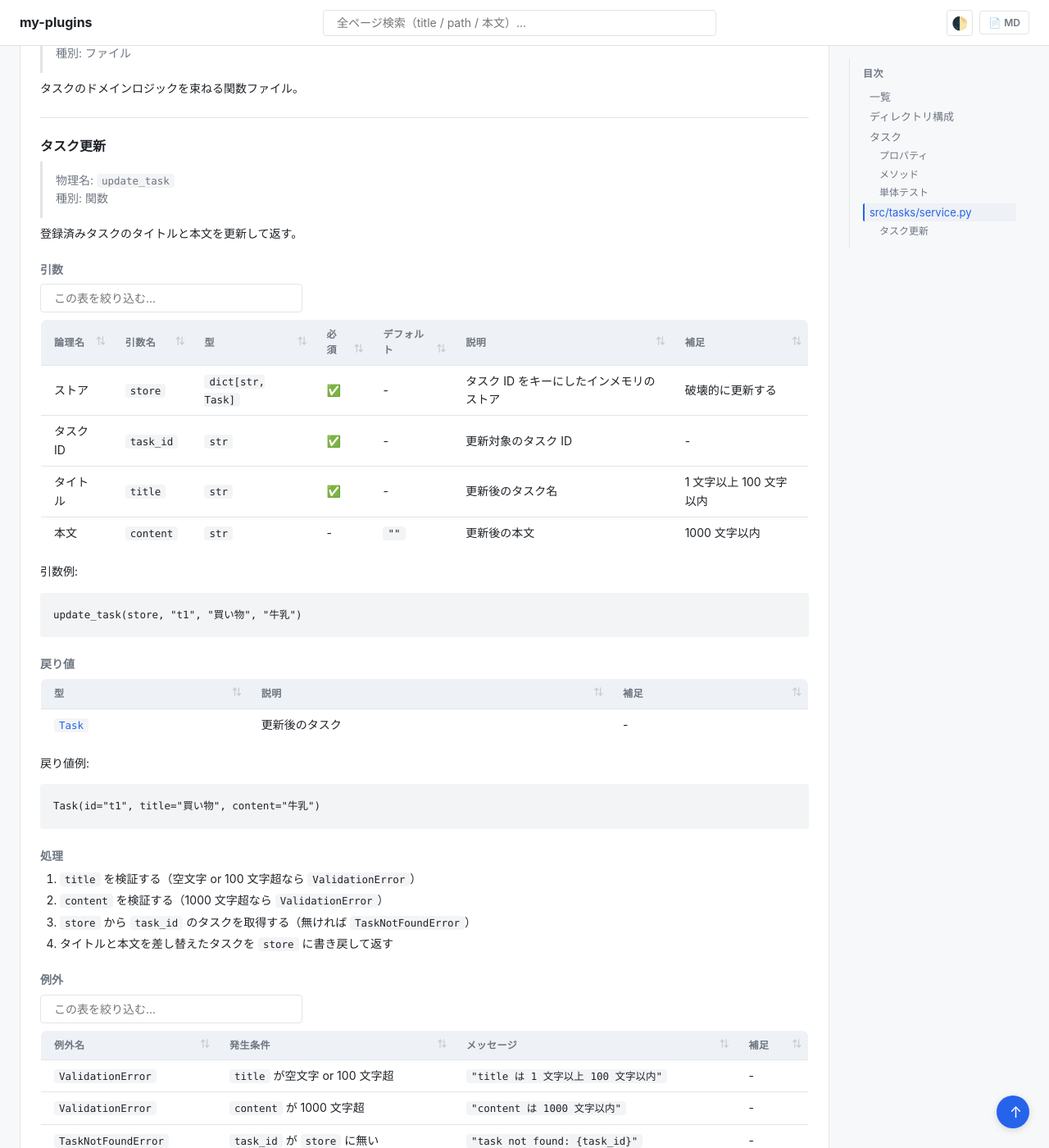
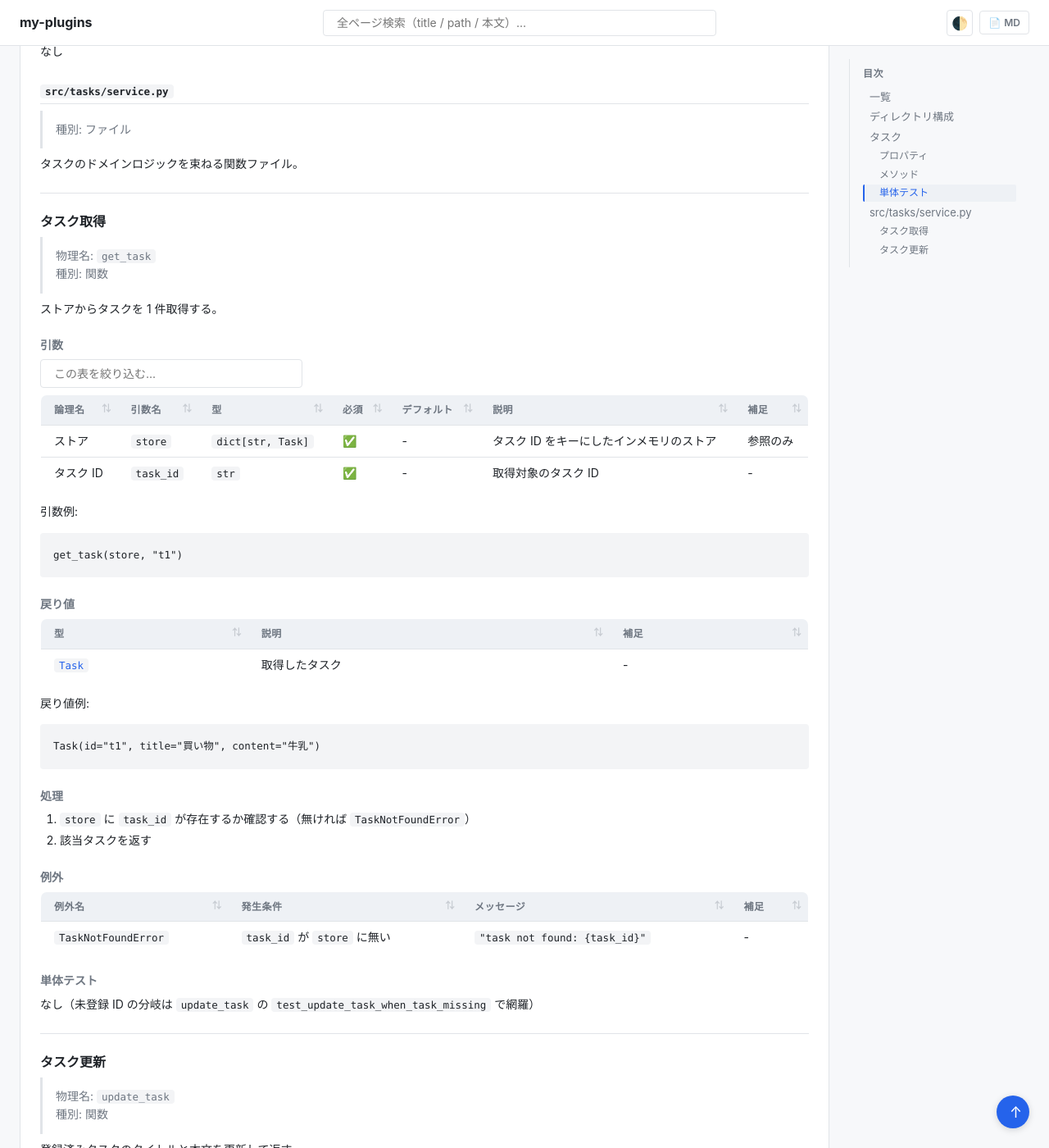
Before and after one commit to shuhei1101/ai-monitor-e2e, a Jekyll site: the page built from docs/wiki/設計図/モジュール構成/バックエンド/タスク.py.md, in a window 1280 px wide and 1400 px high, scrolled down 1276 px. Shown: the whole window at 82% size. Built offline with Jekyll 4.4.1, drawn with Linux system fonts in a browser that asks for light colours; our own code applies the rules of GitHub Pages for plain Markdown files; some of the changed text lies outside the part shown.

Commit message:
docs: モジュール構成に get_task と対応テストファイルを記載する
Co-Authored-By: Claude Opus 5 <noreply@anthropic.com>

````diff
--- a/docs/wiki/設計図/モジュール構成/バックエンド/タスク.py.md
+++ b/docs/wiki/設計図/モジュール構成/バックエンド/タスク.py.md
@@ -6,11 +6,14 @@ template_version: 1.1.0
 
 `タスク` ドメイン（バックエンド側）に属する構成要素詳細。
 
+対応テストファイル: `tests/tasks/test_service.py`
+
 ## 一覧
 
 | ユースケース | 役割 | コンテナ | 種別 | 名前 | 概要 | 補足 |
 | --- | --- | --- | --- | --- | --- | --- |
 | 共通 | ドメインモデル | `src/tasks/models.py` | データモデル | [`Task`](#タスク) | タスク 1 件 | frozen dataclass |
+| 共通 | サービス | `src/tasks/service.py` | 関数 | [`get_task`](#タスク取得) | ストアからタスクを 1 件取得する | `update_task` から利用 |
 | タスク編集 | サービス | `src/tasks/service.py` | 関数 | [`update_task`](#タスク更新) | タスクのタイトルと本文を更新する | - |
 
 ## ディレクトリ構成
@@ -49,6 +52,54 @@ src/tasks/
 > 種別: ファイル
 
 タスクのドメインロジックを束ねる関数ファイル。
+
+---
+
+### タスク取得
+> 物理名: `get_task`<br>
+> 種別: 関数
+
+ストアからタスクを 1 件取得する。
+
+#### 引数
+
+| 論理名 | 引数名 | 型 | 必須 | デフォルト | 説明 | 補足 |
+| --- | --- | --- | --- | --- | --- | --- |
+| ストア | `store` | `dict[str, Task]` | ✅ | - | タスク ID をキーにしたインメモリのストア | 参照のみ |
+| タスク ID | `task_id` | `str` | ✅ | - | 取得対象のタスク ID | - |
+
+引数例:
+
+```python
+get_task(store, "t1")
+```
+
+#### 戻り値
+
+| 型 | 説明 | 補足 |
+| --- | --- | --- |
+| [`Task`](#タスク) | 取得したタスク | - |
+
+戻り値例:
+
+```python
+Task(id="t1", title="買い物", content="牛乳")
+```
+
+#### 処理
+
+1. `store` に `task_id` が存在するか確認する（無ければ `TaskNotFoundError`）
+2. 該当タスクを返す
+
+#### 例外
+
+| 例外名 | 発生条件 | メッセージ | 補足 |
+| --- | --- | --- | --- |
+| `TaskNotFoundError` | `task_id` が `store` に無い | `"task not found: {task_id}"` | - |
+
+#### 単体テスト
+
+なし（未登録 ID の分岐は `update_task` の `test_update_task_when_task_missing` で網羅）
 
 ---
 
````
